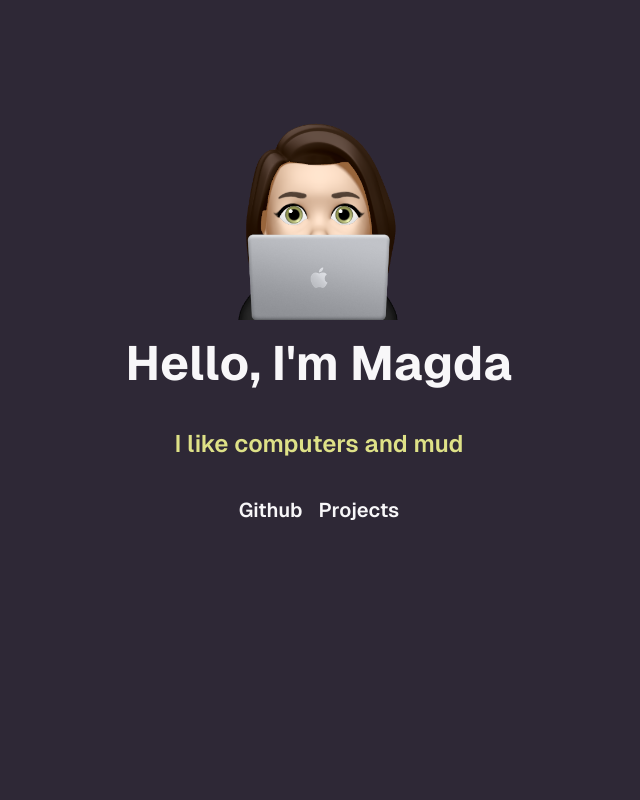
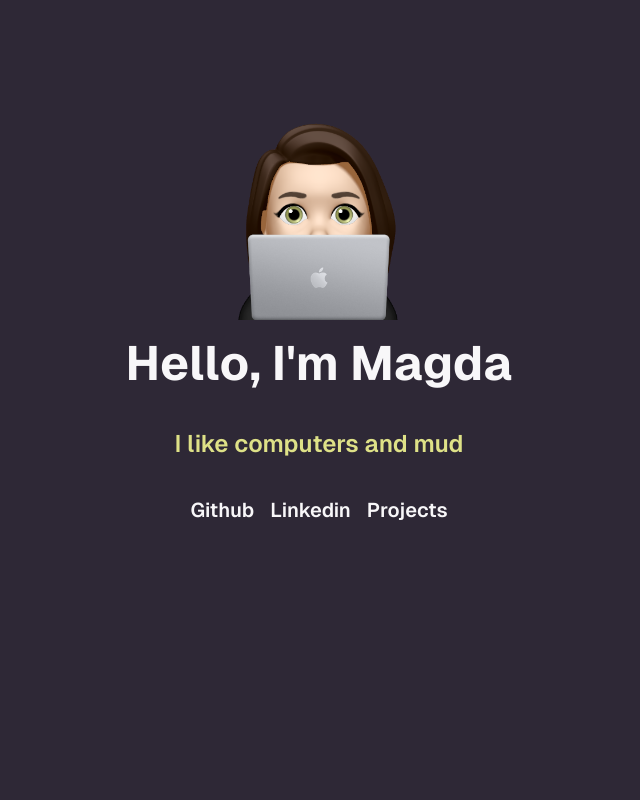
Before and after one commit to magdalenajadach/magdalenajadach-portfolio, a Next.js app: page / in a window 1280 px wide. Shown: the top 800 px of the page, without its empty margins (321-961 px from the left). Built offline with nearby package versions, Linux system fonts and the light colour scheme.

Commit message:
Stick the Linkedin profile link

```diff
--- a/src/app/layout.js
+++ b/src/app/layout.js
@@ -15,9 +15,9 @@ const geistMono = localFont({
 export const metadata = {
   title: "Magdalena Jadach",
   description: "Personal portfolio",
-  // icons: {
-  //   icon: "/favicon.ICO",
-  // },
+  icons: {
+    icon: "/favicon.ICO",
+  },
 
 };
 
--- a/src/app/page.js
+++ b/src/app/page.js
@@ -37,6 +37,13 @@ export default function Home() {
             >
               <span className="text-xl font-semibold">Github</span>
             </a>
+            <a
+              aria-label="Navigate to Linkedin prpfile"
+              href="https://www.linkedin.com/in/magdalenajadach/"
+              className="hover:text-carrot-orange hover:underline"
+            >
+              <span className="text-xl font-semibold">Linkedin</span>
+            </a>
             <button
               onClick={scrollToProjects}
               className="hover:text-carrot-orange hover:underline"
```
